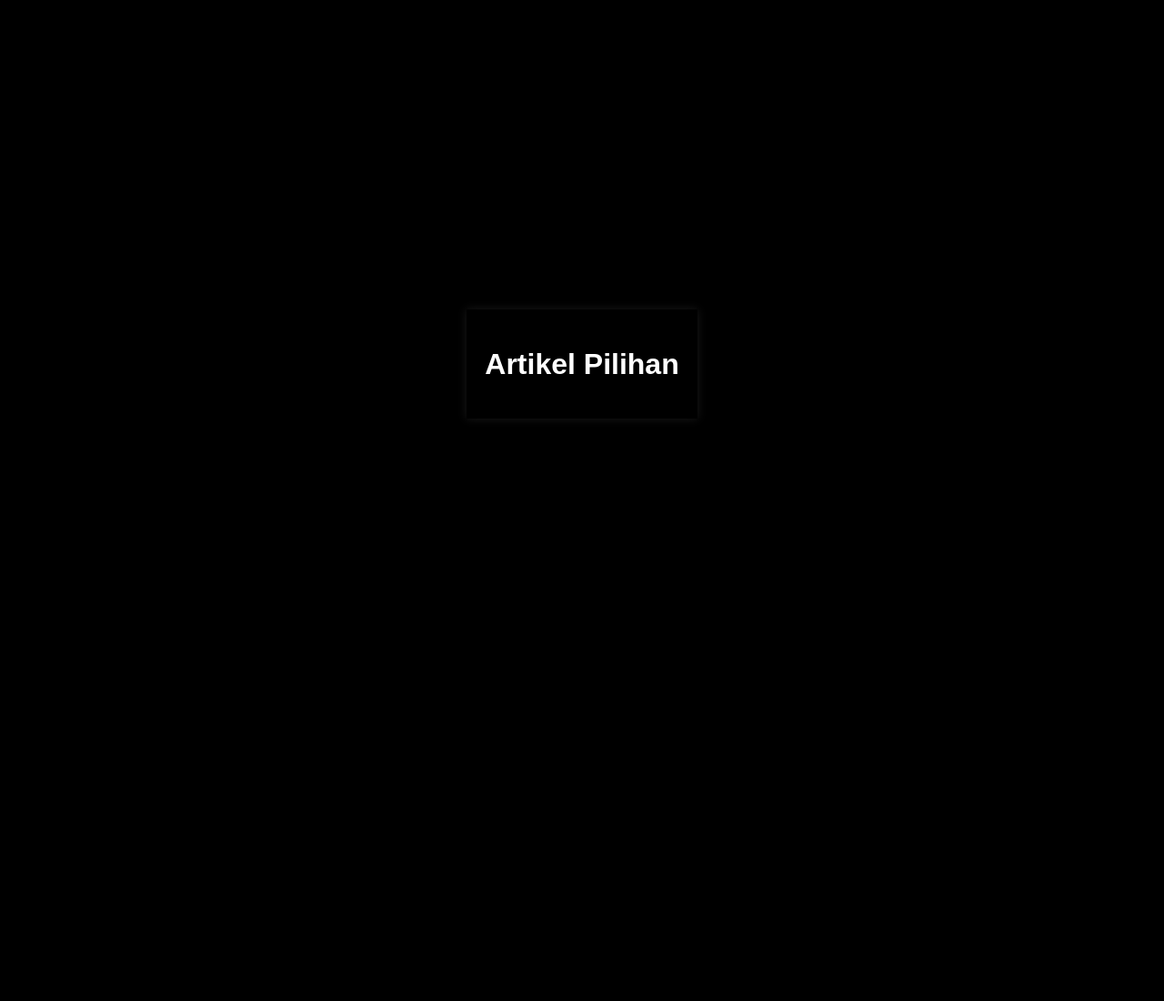
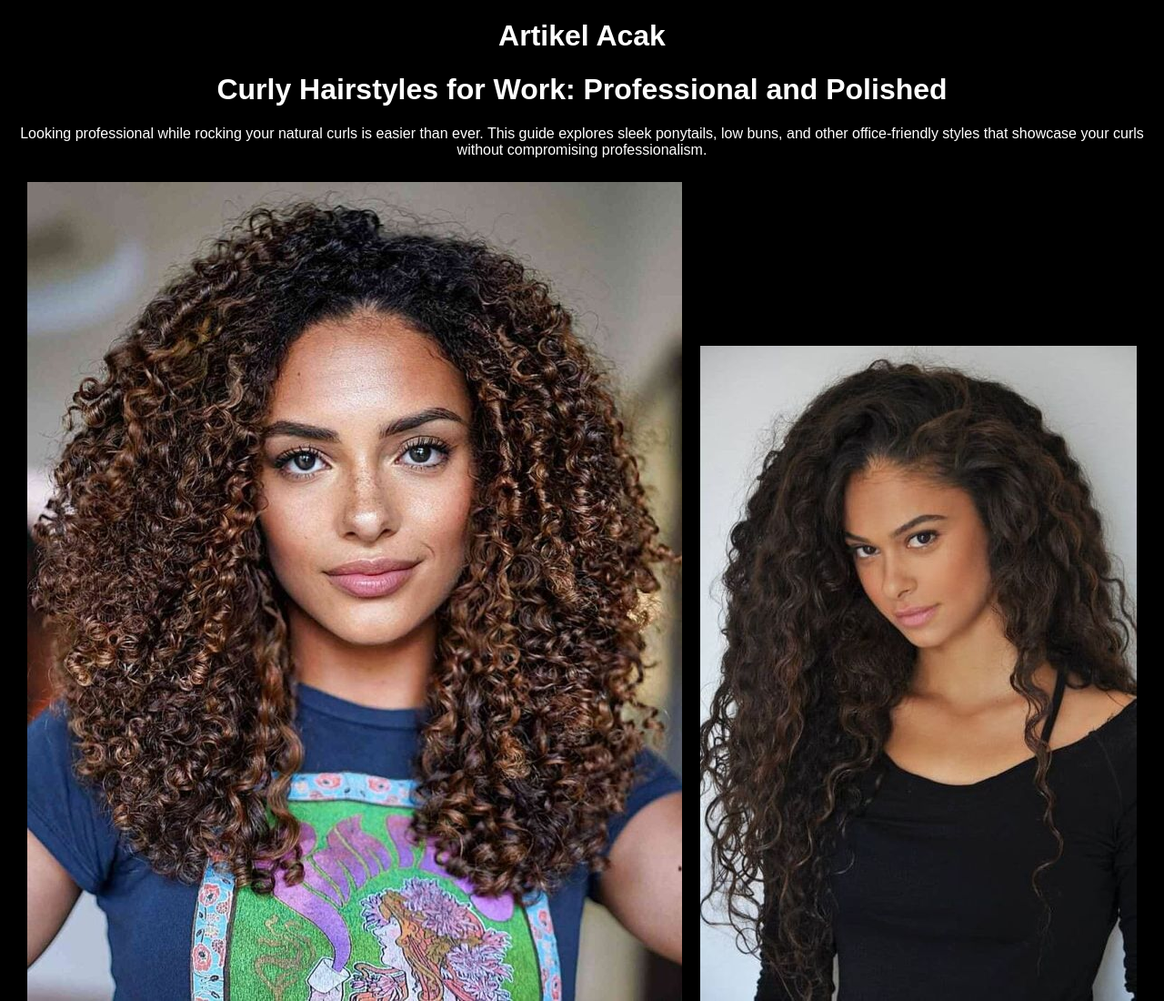
Before and after one commit to aprijalb/curly-hairstyle, a plain HTML site: page index.html in a window 1280 px wide. Shown: the whole page at 91% size. Before the commit the page ends 800 px from the top, so only its background shows below. Drawn offline with Linux system fonts and the light colour scheme.

Commit message:
Update index.html

```diff
--- a/index.html
+++ b/index.html
@@ -9,70 +9,56 @@
             background-color: #000;
             color: #fff;
             font-family: Arial, sans-serif;
-            margin: 0;
-            padding: 0;
             display: flex;
             justify-content: center;
             align-items: center;
             min-height: 100vh;
+            flex-direction: column;
+            text-align: center;
+            margin: 0;
         }
-        .container {
-            max-width: 800px;
-            padding: 20px;
-            box-shadow: 0 0 10px rgba(255, 255, 255, 0.1);
-        }
-        h1, p {
-            text-align: center;
-        }
-        .images {
-            display: flex;
-            justify-content: center;
-            gap: 20px;
-            flex-wrap: wrap;
-        }
-        .images img {
-            width: 300px;
+        img {
+            max-width: 90%;
             height: auto;
-            border-radius: 10px;
-        }
-        @media (max-width: 600px) {
-            .images img {
-                width: 100%;
-            }
+            margin: 10px;
         }
     </style>
 </head>
 <body>
-    <div class="container">
-        <h1>Artikel Pilihan</h1>
-        <div class="content">
+    <div id="content"></div>
+    <div id="images"></div>
+
     <script>
-                const articles = ['artikel/1.txt', 'artikel/2.txt', 'artikel/3.txt', 'artikel/4.txt'];
-                const images = ['gambar/1.jpg', 'gambar/2.jpg', 'gambar/3.jpg', 'gambar/4.jpg'];
+        // Array nama file teks dan gambar
+        const textFiles = ['1.txt', '2.txt', '3.txt', '4.txt'];
+        const imageFiles = ['1.jpg', '2.jpg', '3.jpg', '4.jpg'];
 
-                // Pilih artikel secara acak
-                const randomArticle = articles[Math.floor(Math.random() * articles.length)];
+        // Fungsi untuk memilih file secara acak
+        function getRandomFile(files, count = 1) {
+            let shuffled = files.sort(() => 0.5 - Math.random());
+            return shuffled.slice(0, count);
+        }
 
-                // Tampilkan artikel
-                fetch(randomArticle)
+        // Tampilkan konten artikel secara acak
+        const randomTextFile = getRandomFile(textFiles)[0];
+        fetch(randomTextFile)
             .then(response => response.text())
             .then(data => {
-                        document.querySelector('.content').innerHTML = `<p>${data}</p>`;
+                document.getElementById('content').innerHTML = `<h1>Artikel Acak</h1><p>${data}</p>`;
             })
-                    .catch(err => console.error('Gagal memuat artikel:', err));
+            .catch(error => {
+                console.error('Error fetching text file:', error);
+                document.getElementById('content').innerHTML = '<h1>Artikel tidak ditemukan</h1>';
+            });
 
-                // Pilih dua gambar secara acak
-                const randomImages = images.sort(() => 0.5 - Math.random()).slice(0, 2);
-
-                // Tampilkan gambar
-                let imageHTML = '<div class="images">';
+        // Tampilkan dua gambar secara acak
+        const randomImages = getRandomFile(imageFiles, 2);
         randomImages.forEach(img => {
-                    imageHTML += `<img src="${img}" alt="Gambar Acak">`;
+            let imageElement = document.createElement('img');
+            imageElement.src = img;
+            imageElement.alt = 'Gambar Acak';
+            document.getElementById('images').appendChild(imageElement);
         });
-                imageHTML += '</div>';
-                document.write(imageHTML);
     </script>
-        </div>
-    </div>
 </body>
 </html>
```
Lines whose indentation alone changed are shown as unchanged.
